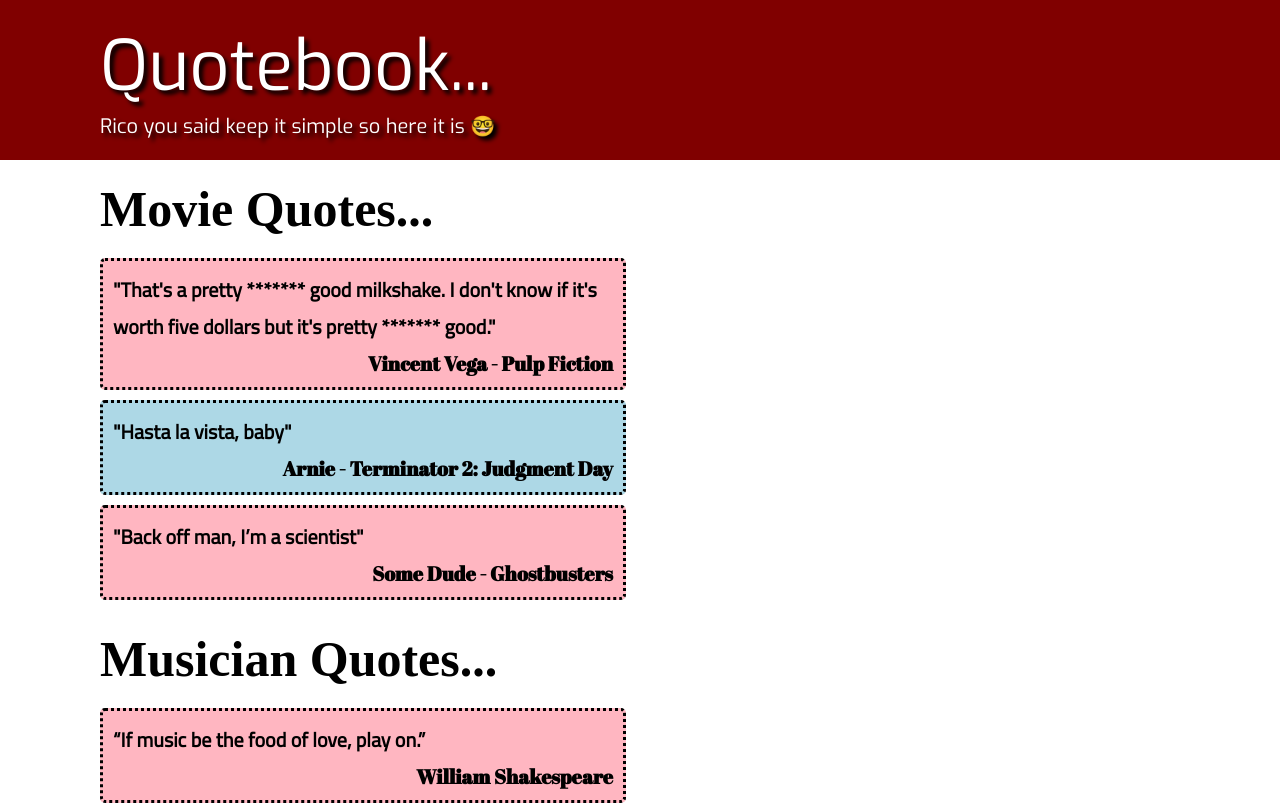
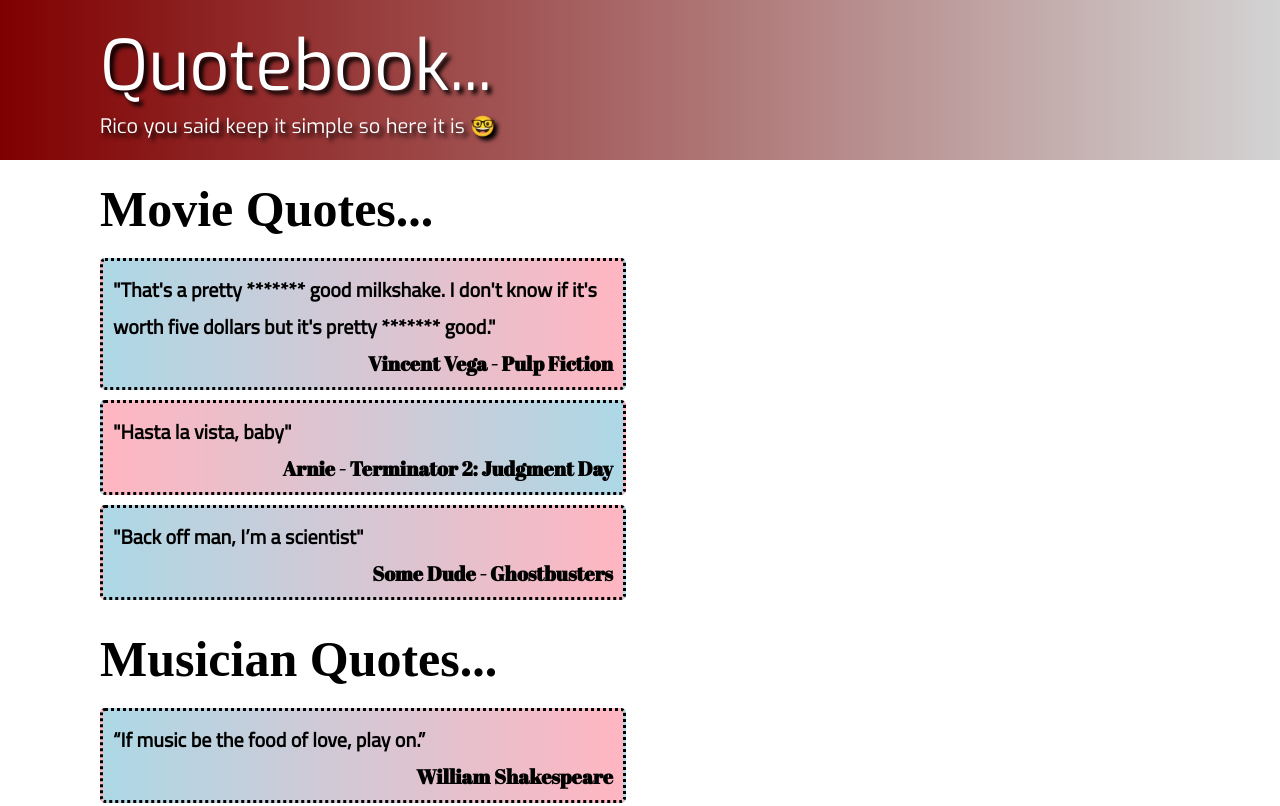
Before and after one commit to JDWilks/boolean-uk-html-quotebook, a website: page index.html in a window 1280 px wide. Shown: the top 806 px of the page. Drawn offline with Linux system fonts and the light colour scheme.

Commit message:
adding gradients It still looks horrible but with time and changing the fonts i could make it nice

```diff
--- a/style.css
+++ b/style.css
@@ -4,7 +4,8 @@
 }
 
 h1 {
-  background-color: maroon;
+  background-image: linear-gradient(to right, maroon, lightgrey);
+
   width: 1fr;
   color: white;
   font-family: "Exo", sans-serif;
@@ -55,9 +56,9 @@
 } */
 
 p:nth-child(odd) {
-  background: lightpink;
+  background-image: linear-gradient(to right, lightblue, lightpink);
 }
 
 p:nth-child(even) {
-  background: lightblue;
+  background-image: linear-gradient(to right, lightpink, lightblue);
 }
```
